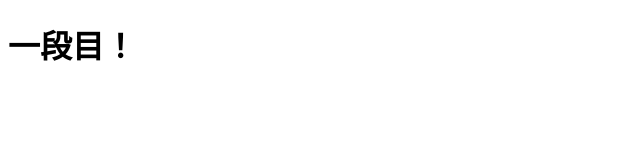
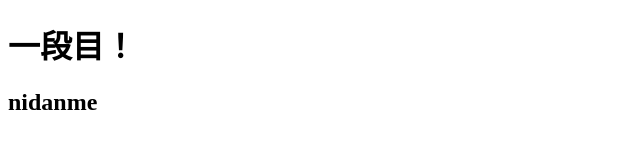
Before and after one commit to isoroku777/1020, a plain HTML site: page index.html in a window 1280 px wide. Shown: the whole page, without its empty margins (0-640 px from the left). Drawn offline with Linux system fonts and the light colour scheme.

Commit message:
Added_html

```diff
--- a/index.html
+++ b/index.html
@@ -7,5 +7,6 @@
 </head>
 <body>
     <h1>一段目！</h1>
+    <h2>nidanme</h2>
 </body>
 </html>
```
